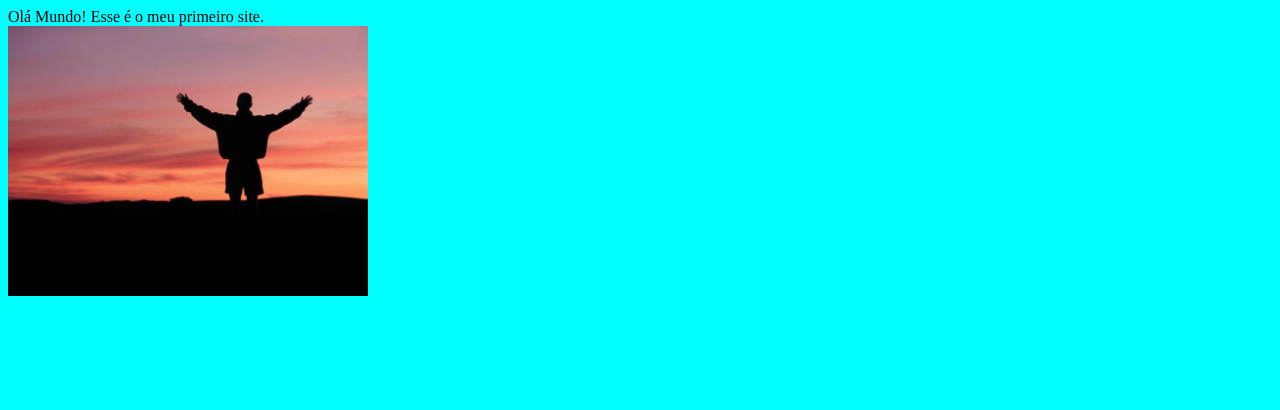
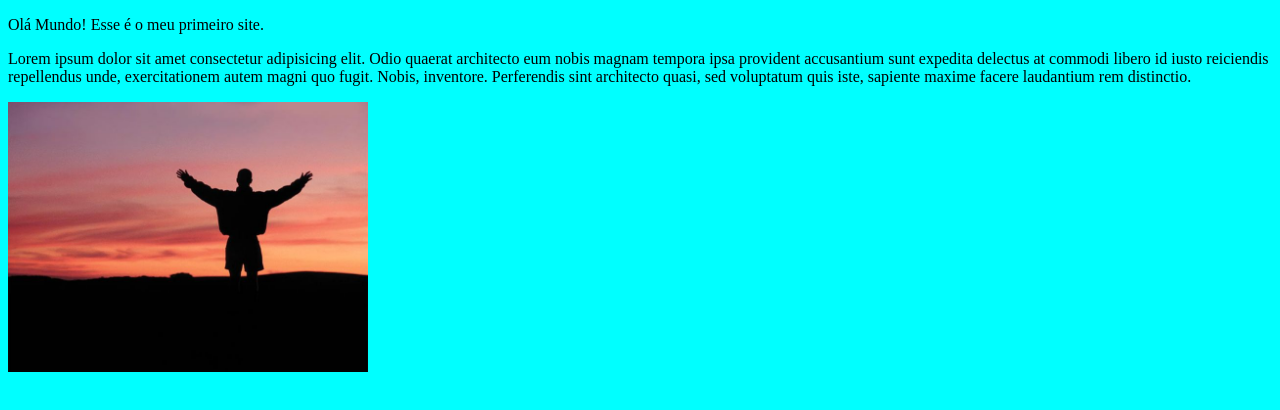
Before and after one commit to P-H-Fernandes/ProjetoWeb1, a plain HTML site: page Index.html in a window 1280 px wide. Drawn offline with Linux system fonts and the light colour scheme.

Commit message:
Update index.html

```diff
--- a/Index.html
+++ b/Index.html
@@ -7,7 +7,10 @@
     <link rel="stylesheet" href="style.css">
 </head>
 <body>
-    Olá Mundo! Esse é o meu primeiro site.<br>
+    <P>Olá Mundo! Esse é o meu primeiro site.</p>
+
+        <p>Lorem ipsum dolor sit amet consectetur adipisicing elit. Odio quaerat architecto eum nobis magnam tempora ipsa provident accusantium sunt expedita delectus at commodi libero id iusto reiciendis repellendus unde, exercitationem autem magni quo fugit. Nobis, inventore. Perferendis sint architecto quasi, sed voluptatum quis iste, sapiente maxime facere laudantium rem distinctio.</p>
+
     <img src="pessoas.jpg" alt=""width="360px">
 </body>
 </html>
```
